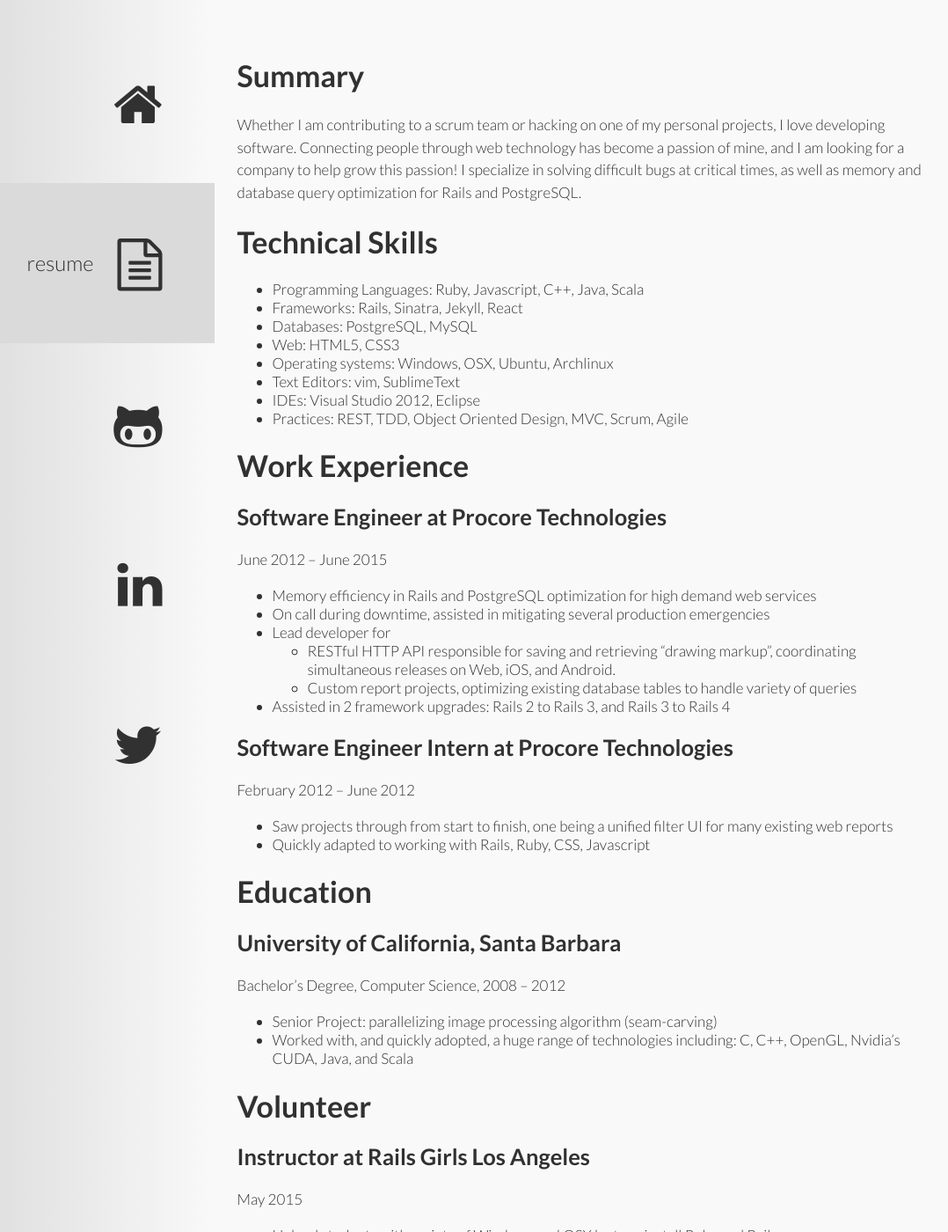
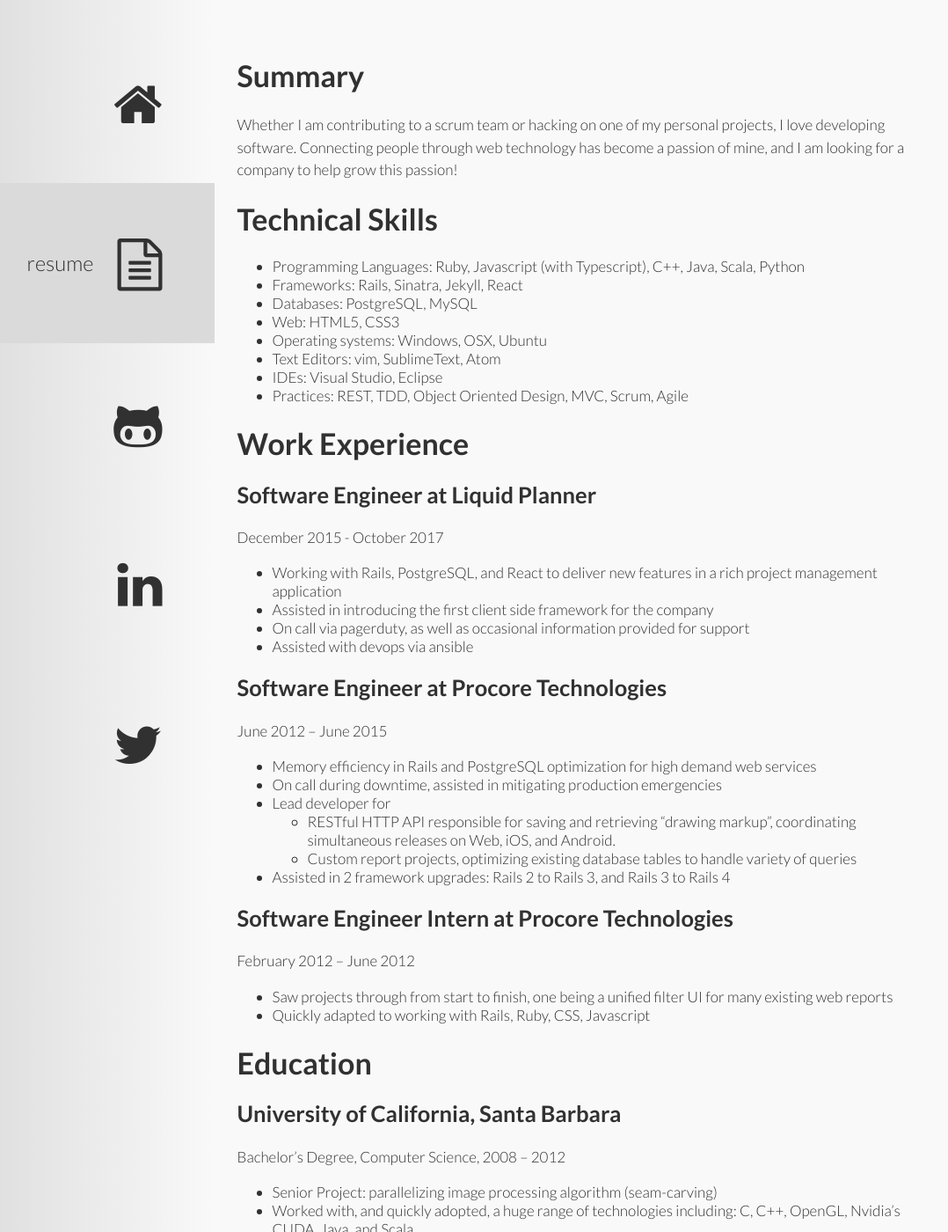
Before and after one commit to evangoad/evangoad.github.io, a Jekyll site: the page built from resume/index.md, in a window 1280 px wide and 1400 px high. Shown: the whole window at 88% size, without its empty margins (62-1140 px from the left). Built offline with Jekyll 4.4.1, drawn with Linux system fonts in a browser that asks for light colours; nearby versions of some CDN libraries; some of the changed text lies outside the part shown.

Commit message:
update resume

```diff
--- a/resume/index.md
+++ b/resume/index.md
@@ -1,6 +1,6 @@
 ---
 layout: markdown
-title: Evan Goad Resume
+title: Evan Goad's Resume
 nav: resume
 ---
 
@@ -9,21 +9,30 @@
 Whether I am contributing to a scrum team or hacking on one of my personal
 projects, I love developing software. Connecting people through web technology
 has become a passion of mine, and I am looking for a company to help grow this
-passion! I specialize in solving difficult bugs at critical times, as well as
-memory and database query optimization for Rails and PostgreSQL.
+passion!
 
 # Technical Skills
 
-- Programming Languages: Ruby, Javascript, C++, Java, Scala
+- Programming Languages: Ruby, Javascript (with Typescript), C++, Java, Scala, Python
 - Frameworks: Rails, Sinatra, Jekyll, React
 - Databases: PostgreSQL, MySQL
 - Web: HTML5, CSS3
-- Operating systems: Windows, OSX, Ubuntu, Archlinux
-- Text Editors: vim, SublimeText
-- IDEs: Visual Studio 2012, Eclipse
+- Operating systems: Windows, OSX, Ubuntu
+- Text Editors: vim, SublimeText, Atom
+- IDEs: Visual Studio, Eclipse
 - Practices: REST, TDD, Object Oriented Design, MVC, Scrum, Agile
 
 # Work Experience
+
+## Software Engineer at Liquid Planner
+
+December 2015 - October 2017
+
+- Working with Rails, PostgreSQL, and React to deliver new features in a rich
+  project management application
+- Assisted in introducing the first client side framework for the company
+- On call via pagerduty, as well as occasional information provided for support
+- Assisted with devops via ansible
 
 ## Software Engineer at Procore Technologies
 
@@ -31,7 +40,7 @@
 
 - Memory efficiency in Rails and PostgreSQL optimization for high demand web
   services
-- On call during downtime, assisted in mitigating several production emergencies
+- On call during downtime, assisted in mitigating production emergencies
 - Lead developer for
   - RESTful HTTP API responsible for saving and retrieving "drawing markup",
     coordinating simultaneous releases on Web, iOS, and Android.
```
Also changed, not shown: other parts of resume/index.md (+2 -2 lines).
